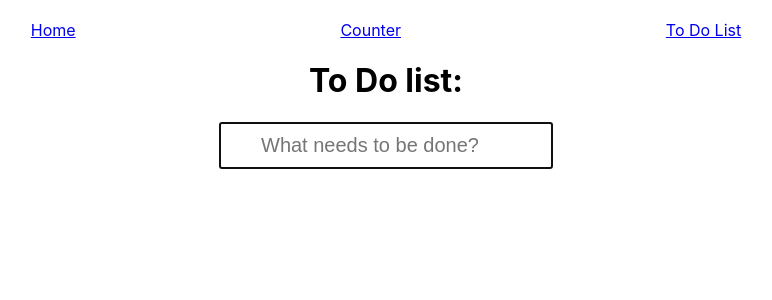
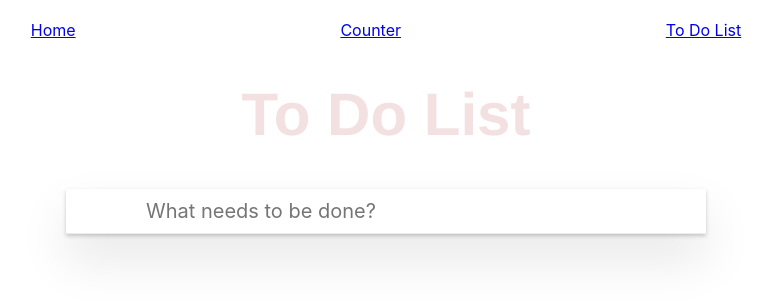
Before and after one commit to nicoleholubkova/React-apps, a React (Create React App) app: page /todo in a window 1280 px wide. Shown: the top 300 px of the page, without its empty margins (254-1026 px from the left). Built offline with nearby package versions, Linux system fonts and the light colour scheme.

Commit message:
ToDo app rewrite to one smart comp. and lot of dumb comp.

```diff
--- a/src/App.tsx
+++ b/src/App.tsx
@@ -1,7 +1,8 @@
 import "./App.css";
 import { Link, Route, BrowserRouter as Router, Switch } from "react-router-dom";
 import { MyStateComp } from "./counter/Root";
-import { ToDoList } from "./todo/ToDo";
+
+import { ToDoApp } from "./todo/ToDo";
 import styled from "styled-components";
 
 const DivWrapper = styled.div`
@@ -38,7 +39,7 @@ export default function App() {
             <MyStateComp />
           </Route>
           <Route path="/todo">
-            <ToDoList />
+            <ToDoApp />
           </Route>
           <Route path="/">
             <Paragraph>&#128144;</Paragraph>
--- a/src/todo/ToDo.tsx
+++ b/src/todo/ToDo.tsx
@@ -1,90 +1,185 @@
-import React, { Component } from "react";
+import React from "react";
 import styled from "styled-components";
 
-const Input = styled.input`
-  padding: 10px 40px;
-  font-size: 20px;
-  font-family: sans-serif;
-  width: 250px;
+const InputCheckbox = styled.input`
+  outline: none;
+  cursor: pointer;
+  width: 1.3em;
+  height: 1.3em;
+  background-color: white;
+  border: 1px solid #ddd;
 `;
 
-const DivWrapper = styled.div`
-  text-align: center;
-  margin: auto;
+const DivWrapperItem = styled.div`
+  padding: 13px;
 `;
 
-type Props = {};
-type State = {
-  todos: string[];
-};
+const DivWrapperLi = styled.div`
+  border-bottom: 1px solid #ededed;
+  font-size: 18px;
+  margin: -23px -13px 0 -14px;
+  padding-left: 13%;
+  padding-bottom: 2%;
+`;
 
-export class ToDoList extends React.Component<Props, State> {
-  constructor(props: Props) {
+const Ul = styled.ul`
+  padding-left: 0;
+  display: inline;
+`;
+
+const DivWrapperInput = styled.div`
+  margin-bottom: 13px;
+`;
+
+const DiVWrapperApp = styled.div`
+  margin: 0 25%;
+  position: relative;
+  box-shadow: 0 2px 4px 0 rgba(0, 0, 0, 0.2), 0 25px 50px 0 rgba(0, 0, 0, 0.1);
+`;
+
+const H1 = styled.h1`
+  font-size: 60px;
+  font-family: "Helvetica Neue", Helvetica, Arial, sans-serif;
+  color: rgba(175, 47, 47, 0.15);
+  text-align: center;
+`;
+
+const Input = styled.input`
+  padding: 10px 60px 10px 80px;
+  font-family: inherit;
+  font-size: 20px;
+  width: calc(100% - 141px);
+  border: none;
+  border-bottom: 1px solid #ededed;
+
+  &:focus {
+    outline: none;
+  }
+`;
+
+interface ToDoItem {
+  index: number;
+  value: string;
+  done: boolean;
+}
+const toDoItems = [] as ToDoItem[];
+// toDoItems.push({
+//   index: 0,
+//   value: "laundry",
+//   done: false,
+// });
+
+class ToDoListItem extends React.Component<
+  { item: ToDoItem; checkItemFn: any },
+  {}
+> {
+  constructor(props) {
     super(props);
-    this.state = {
-      todos: [],
-    };
   }
 
+  onChangeBox = (e) => {
+    debugger;
+    this.props.checkItemFn(this.props.item);
+  };
+  render() {
+    return (
+      <DivWrapperItem>
+        <InputCheckbox
+          type="checkbox"
+          defaultChecked={this.props.item.done}
+          onChange={this.onChangeBox}
+        />
+        <DivWrapperLi>{this.props.item.value}</DivWrapperLi>
+      </DivWrapperItem>
+    );
+  }
+}
+
+class ToDoList extends React.Component<
+  { items: ToDoItem[]; checkItemFn: any },
+  {}
+> {
+  constructor(props) {
+    super(props);
+  }
+  render() {
+    return (
+      <div>
+        <Ul>
+          {this.props.items.map((todo) => (
+            <ToDoListItem
+              key={todo.index}
+              item={todo}
+              checkItemFn={this.props.checkItemFn}
+            />
+          ))}
+        </Ul>
+      </div>
+    );
+  }
+}
+
+class ToDoForm extends React.Component<{ addItem: any }, {}> {
+  constructor(props) {
+    super(props);
+  }
   _handleKeyDown = (e) => {
     if (e.key === "Enter") {
+      let newValue = e.target.value;
       // eslint-disable-next-line no-console
-      console.log("you did it");
-      const newTodo = e.target.value;
-      this.setState((prevState) => ({
-        todos: [newTodo, ...prevState.todos],
-      }));
+      console.log("it is working");
+      this.props.addItem(newValue);
       Array.from(document.querySelectorAll("input")).forEach(
         (input) => (input.value = "")
       );
     }
   };
-
   render() {
     return (
-      <DivWrapper>
-        <h1>To Do list:</h1>
+      <DivWrapperInput>
         <Input
           type="text"
+          placeholder="What needs to be done?"
           autoFocus
-          placeholder="What needs to be done?"
           onKeyDown={this._handleKeyDown}
         />
-        <dl>
-          {this.state.todos.map((todo) => (
-            <Item key={todo} text={todo} />
-          ))}
-        </dl>
-      </DivWrapper>
+      </DivWrapperInput>
     );
   }
 }
 
-type ItemProps = {
-  text: string;
-};
+export class ToDoApp extends React.Component<{}, { toDoItems: ToDoItem[] }> {
+  constructor(props) {
+    super(props);
+    this.state = {
+      toDoItems: toDoItems,
+    };
+  }
 
-type ItemState = {
-  done: boolean;
-};
+  checkItem = (item: ToDoItem) => {
+    item.done = !item.done;
+  };
 
-class Item extends Component<ItemProps, ItemState> {
-  state = {
-    done: false,
+  addItem = (newToDoText: string) => {
+    let newToDo: ToDoItem = {
+      index: this.state.toDoItems.length,
+      value: newToDoText,
+      done: false,
+    };
+    this.setState((prevState) => ({
+      toDoItems: [newToDo, ...prevState.toDoItems],
+    }));
   };
+
   render() {
     return (
-      <dd>
-        <input
-          type="checkbox"
-          onClick={() => {
-            this.setState((prevState) => {
-              done: !prevState.done;
-            });
-          }}
-        />
-        {this.props.text}
-      </dd>
+      <div>
+        <H1>To Do List</H1>
+        <DiVWrapperApp>
+          <ToDoForm addItem={this.addItem} />
+          <ToDoList items={this.state.toDoItems} checkItemFn={this.checkItem} />
+        </DiVWrapperApp>
+      </div>
     );
   }
 }
```
